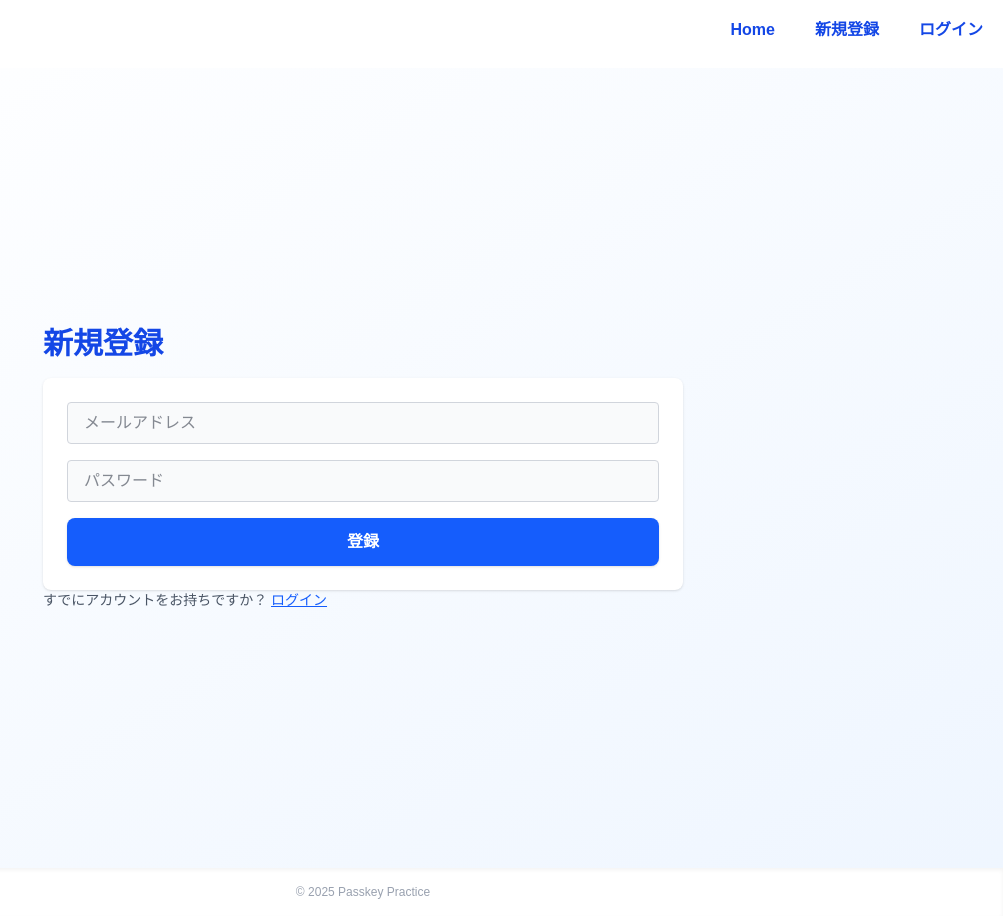
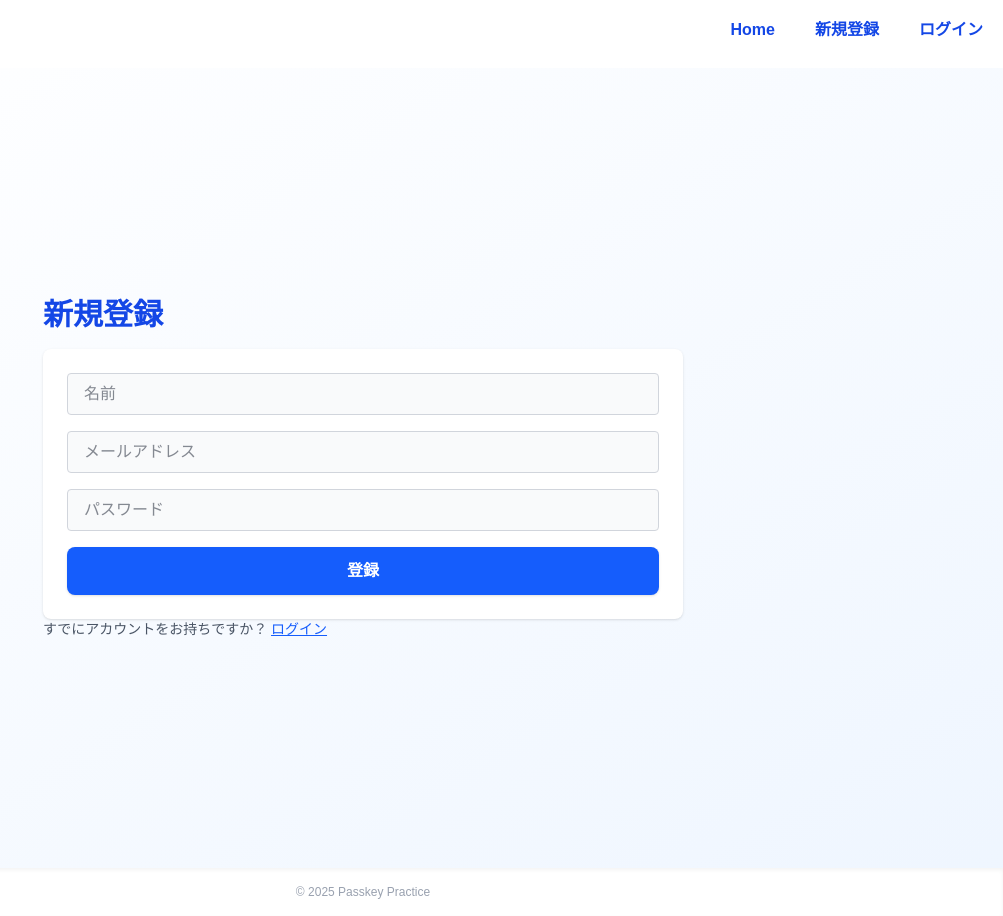
Before and after one commit to Minto312/passkey-practice, a Next.js app in the folder frontend/: page /signup in a window 1280 px wide. Shown: the whole page, without its empty margins (277-1280 px from the left). Built offline with nearby package versions, Linux system fonts and the light colour scheme; no server answers.

Commit message:
feat: ユーザ登録機能を実装

```diff
--- a/frontend/src/app/signup/page.tsx
+++ b/frontend/src/app/signup/page.tsx
@@ -1,24 +1,38 @@
 "use client";
+import { apiRequest } from "@/utils/api";
 import Link from "next/link";
+import { useRouter } from "next/navigation";
 import { useState } from "react";
 
 export default function Signup() {
+	const [name, setName] = useState("");
 	const [email, setEmail] = useState("");
 	const [password, setPassword] = useState("");
 	const [loading, setLoading] = useState(false);
 	const [error, setError] = useState("");
 	const [success, setSuccess] = useState("");
+	const router = useRouter();
 
 	const handleSubmit = async (e: React.FormEvent) => {
 		e.preventDefault();
 		setLoading(true);
 		setError("");
 		setSuccess("");
-		// TODO: API連携
-		setTimeout(() => {
+		try {
+			await apiRequest({
+				method: "POST",
+				url: "/api/signup",
+				data: { name, email, password },
+			});
+			setSuccess("登録が完了しました。ログインページに移動します。");
+			setTimeout(() => {
+				router.push("/login");
+			}, 2000);
+		} catch (err) {
+			setError("登録に失敗しました。");
+		} finally {
 			setLoading(false);
-			setSuccess("仮登録が完了しました。メールを確認してください。");
-		}, 1000);
+		}
 	};
 
 	return (
@@ -29,6 +43,14 @@ export default function Signup() {
 					onSubmit={handleSubmit}
 					className="flex flex-col gap-4 w-full bg-white dark:bg-gray-800 p-6 rounded-lg shadow"
 				>
+					<input
+						type="text"
+						placeholder="名前"
+						value={name}
+						onChange={(e) => setName(e.target.value)}
+						required
+						className="px-4 py-2 rounded border border-gray-300 dark:border-gray-600 bg-gray-50 dark:bg-gray-700 text-gray-900 dark:text-gray-100"
+					/>
 					<input
 						type="email"
 						placeholder="メールアドレス"
```
